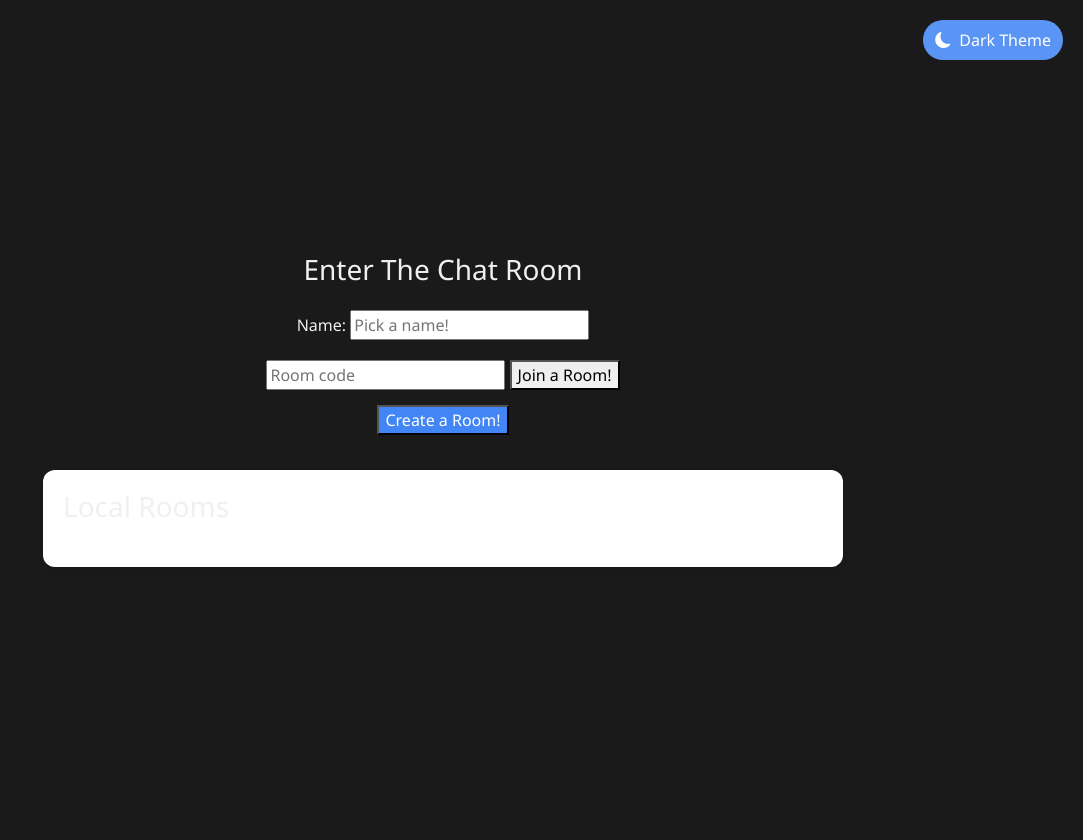
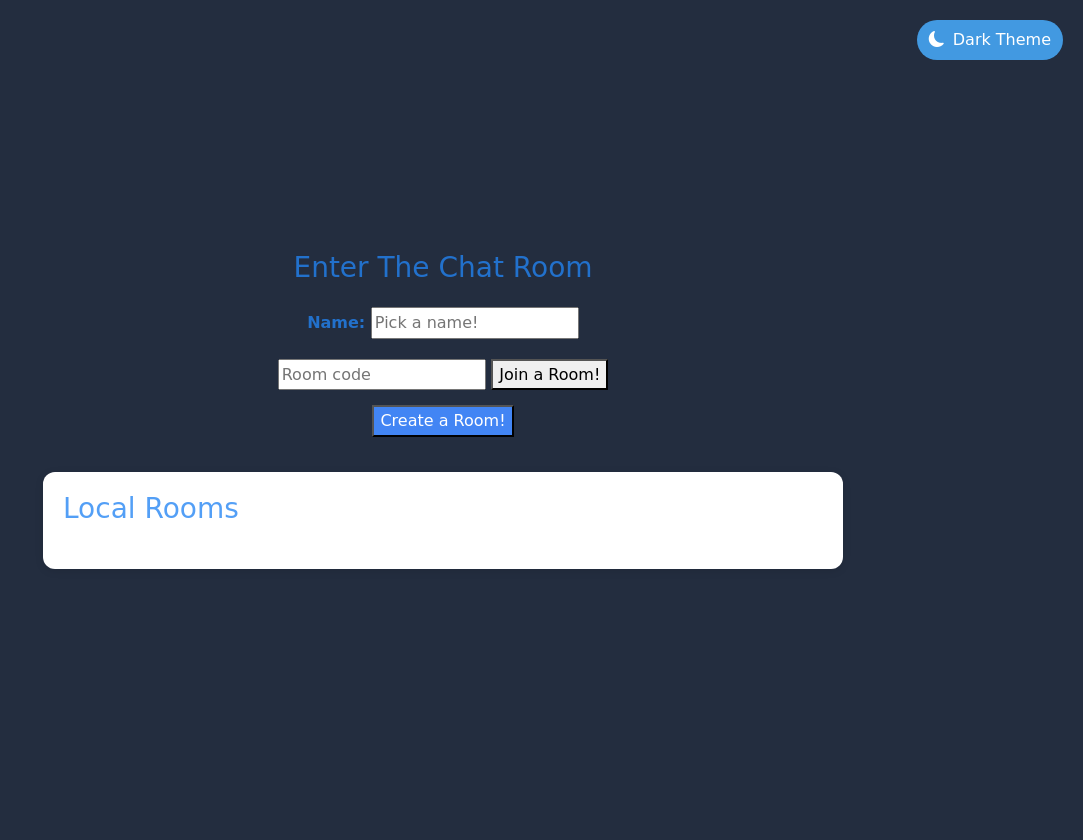
Before and after one commit to JoshuaSubray/Pype, a Flask app: page / in a window 1280 px wide. Shown: the whole page, without its empty margins (197-1280 px from the left). Run offline with Flask 3, Linux system fonts and the light colour scheme; data that the repository does not hold is empty; some libraries are stand-ins or nearby versions.

Commit message:
added a kind of blue and grey theem, subject to change. changed up the font as well.

```diff
--- a/static/styles/styles.css
+++ b/static/styles/styles.css
@@ -1,4 +1,4 @@
-:root {
+/* :root {
     --custom-bg: #1a1a1a;
     --custom-card-bg: #2d2d2d;
     --custom-border: #444;
@@ -9,22 +9,22 @@
     --custom-primary-hover: #4a85e5;
     --custom-secondary: #3eb85d;
     --custom-secondary-hover: #2ea84d
+} */
+
+:root {
+  /* Dark Blue-Grey Theme */
+  --custom-bg: #232d3f;           /* Dark slate blue background */
+  --custom-card-bg: #2d3748;      /* Darker blue-grey cards */
+  --custom-border: #4a5568;       /* Medium blue-grey borders */
+  --custom-text: #2384f3c7;         /* Light blue-grey text (better contrast) */
+  --custom-accent: #63b3ed;       /* Bright blue for accents */
+  --custom-muted: #a0aec0;        /* Muted blue-grey */
+  --custom-shadow: 0 4px 12px rgba(0, 0, 0, 0.3);
+  --custom-primary: #4299e1;      /* Vibrant blue */
+  --custom-primary-hover: #3182ce;
 }
 
-/* [data-bs-theme="dark"] {
-    --custom-bg: #1a1a1a;
-    --custom-card-bg: #2d2d2d;
-    --custom-border: #444;
-    --custom-text: #f0f0f0;
-    --custom-muted: #aaa;
-    --custom-shadow: 0 4px 12px rgba(0, 0, 0, 0.3);
-    --custom-primary: #5a95f5;
-    --custom-primary-hover: #4a85e5;
-    --custom-secondary: #3eb85d;
-    --custom-secondary-hover: #2ea84d;
-} */
-
-[data-bs-theme="light"] {
+/* [data-bs-theme="light"] {
     --custom-bg: #f0f2f5;
     --custom-card-bg: white;
     --custom-border: #dfe1e5;
@@ -35,6 +35,19 @@
     --custom-primary-hover: #3367d6;
     --custom-secondary: #34a853;
     --custom-secondary-hover: #2d9249;
+} */
+
+[data-bs-theme="light"] {
+  /* Light Blue-Grey Theme */
+  --custom-bg: #f8fafc;           /* Very light grey-blue */
+  --custom-card-bg: #ffffff;      /* Pure white cards */
+  --custom-border: #e2e8f0;       /* Light blue-grey border */
+  --custom-text: #2d3748;         /* Dark blue-grey text */
+  --custom-accent: #3182ce;       /* Deep blue accents */
+  --custom-muted: #718096;        /* Medium blue-grey */
+  --custom-shadow: 0 4px 12px rgba(0, 0, 0, 0.1);
+  --custom-primary: #4299e1;
+  --custom-primary-hover: #3182ce;
 }
 
 html {
@@ -43,13 +56,15 @@ html {
 
 /* Base Styles */
 body {
-    font-family: 'Segoe UI', Tahoma, Geneva, Verdana, sans-serif;
+    font-family: 'Comic Sans MS', sans-serif, -apple-system;
     /* background-color: #f0f2f5; */
+    font-weight: bold;
     background-color: var(--custom-bg);
     margin: 0;
     padding: 20px;
     /* color: #333; */
     color: var(--custom-text);
+    line-height: 1.6;
   }
 
   /* Main Content Container */
--- a/templates/base.html
+++ b/templates/base.html
@@ -10,6 +10,7 @@
             rel="stylesheet"
             href="{{url_for('static', filename='styles/styles.css')}}"
         />
+
         <script
             src="https://cdnjs.cloudflare.com/ajax/libs/socket.io/4.0.1/socket.io.js"
             integrity="sha512-q/dWJ3kcmjBLU4Qc47E4A9kTB4m3wuTY7vkFJDTZKjTs8jhyGQnaUrxa0Ytd0ssMZhbNua9hE+E7Qv1j+DyZwA=="
```
